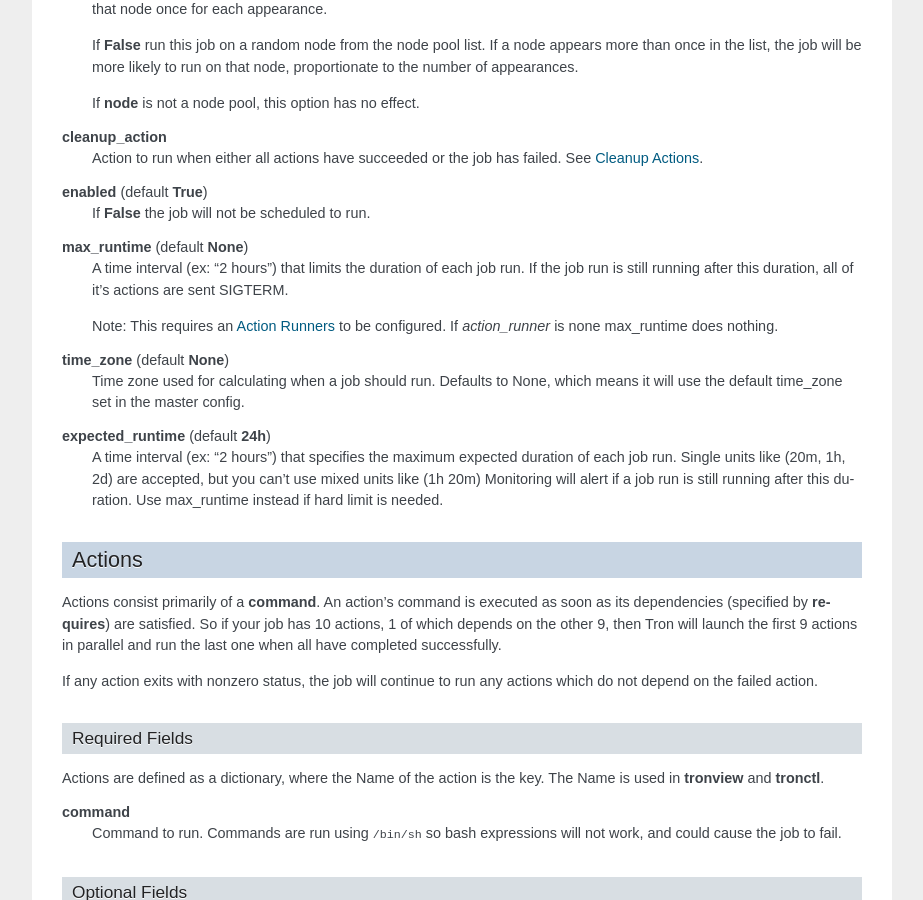
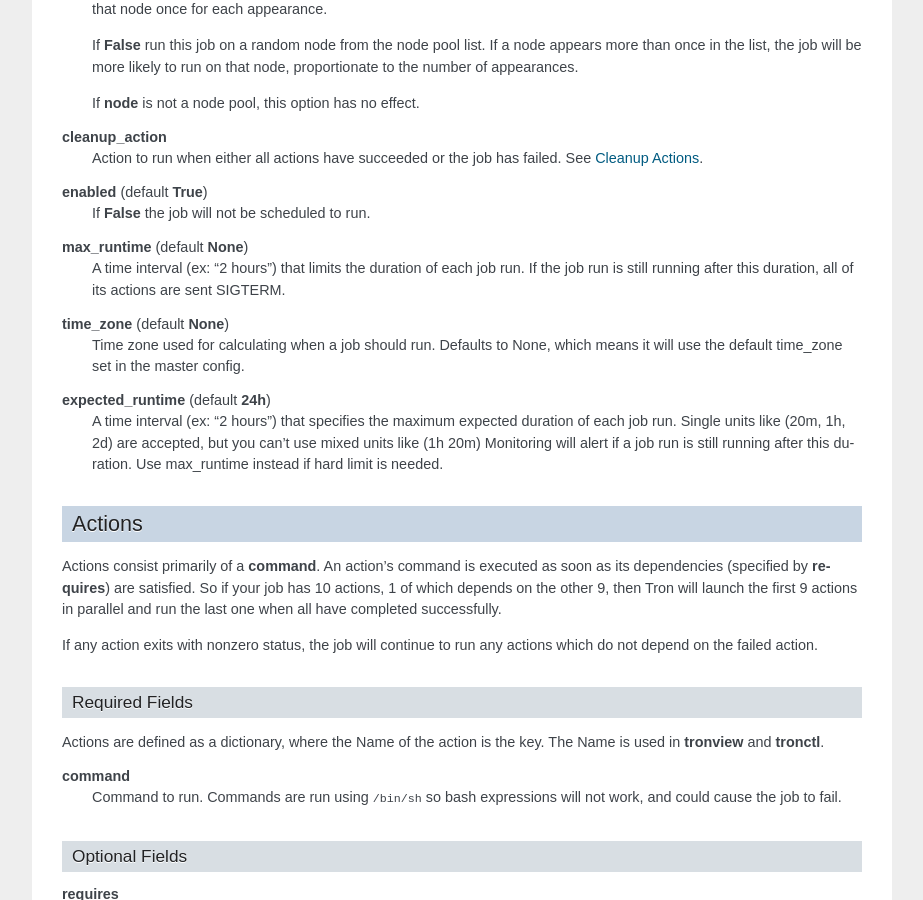
Before and after one commit to Yelp/Tron, a Sphinx documentation site: the page built from docs/jobs.rst, in a window 1280 px wide and 900 px high, scrolled down 2152 px. Shown: the whole window, without its empty margins (198-1121 px from the left). Built offline with Sphinx 7.4.7, drawn with Linux system fonts in a browser that asks for light colours.

Commit message:
Remove incorrect action_runner requirement from max_runtime docs
This is not actually required - this is likely outdated docs from the
pre-Mesos/K8s days.

```diff
--- a/docs/jobs.rst
+++ b/docs/jobs.rst
@@ -143,11 +143,8 @@ Optional Fields
 
 **max_runtime** (default **None**)
     A time interval (ex: "2 hours") that limits the duration of each job run.
-    If the job run is still running after this duration, all of it's actions
+    If the job run is still running after this duration, all of its actions
     are sent SIGTERM.
-
-    Note: This requires an :ref:`action_runners` to be configured. If
-    `action_runner` is none max_runtime does nothing.
 
 **time_zone** (default **None**)
     Time zone used for calculating when a job should run. Defaults to
```
